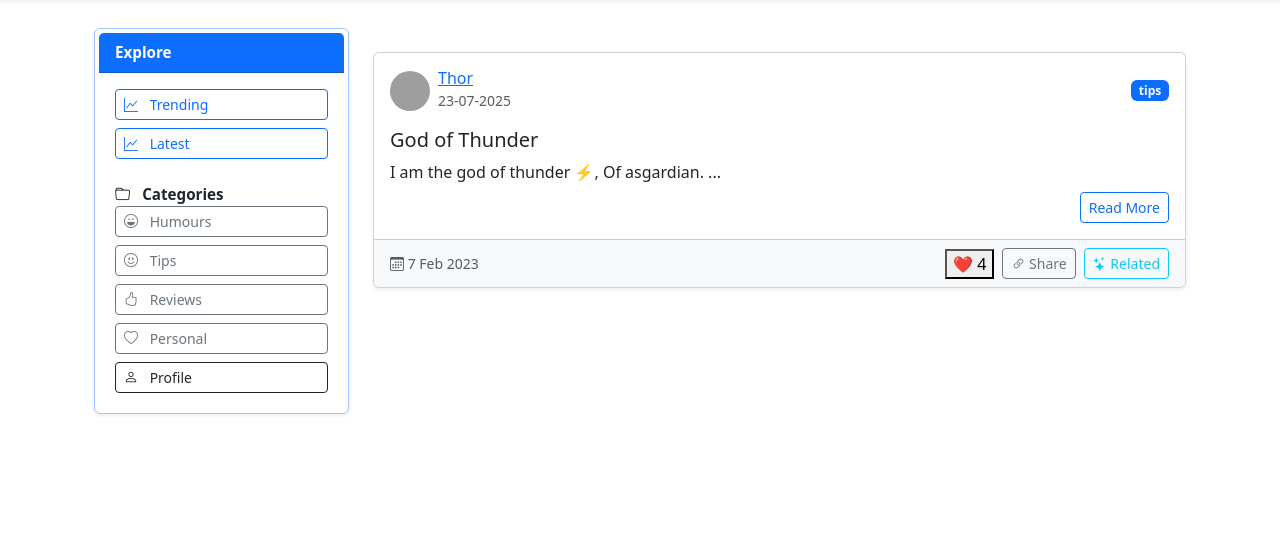
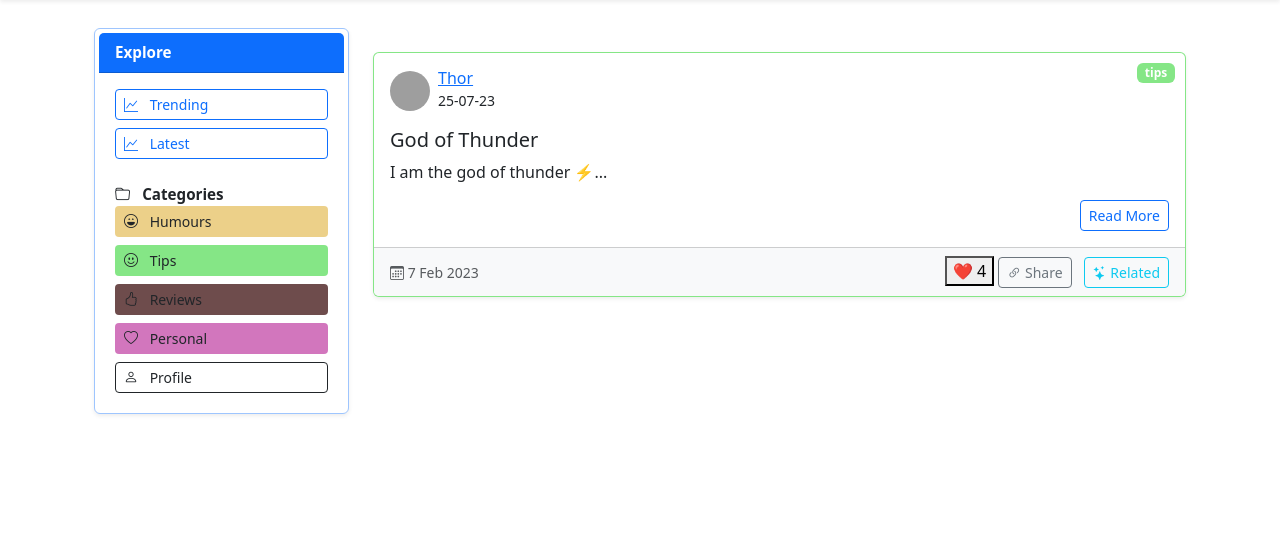
Before and after one commit to pavithapari/StoryCloak, a Flask app: page /tips in a window 1280 px wide. Shown: the part 56-609 px from the top of the page. Run offline with Flask 3, Linux system fonts and the light colour scheme; tables that the repository leaves empty hold one stand-in row (values such as "Sample post"); grey boxes are pictures that could not be loaded.

Commit message:
Added some colour functionality

```diff
--- /dev/null
+++ b/app/templates/_post_card.html
@@ -0,0 +1,55 @@
+<article class="mb-4">
+    <div class="card shadow-sm mb-4 outline-{{ post.tags }}" style="max-width: 100%; position: relative;">
+      <div class="card-body">
+      <span class="badge bg-{{ post.tags }}" style="position: absolute; top: 10px; right: 10px;"> {{ post.tags }} </span>
+    <!-- USER INFO & CATEGORY -->
+    <div class="d-flex align-items-center justify-content-between mb-3">
+      <div class="d-flex align-items-center">
+        <img src="{{ url_for('static', filename=post.author.profile_picture) }}"
+
+             alt="avatar" class="rounded-circle me-2" width="40" height="40">
+        <div>
+          <h6 class="mb-0"><a href="{{ url_for('posts.user_posts', username=post.author.username) }}">{{ post.author.username }}</a></h6>
+          <small>{{ post.date_posted.strftime('%y-%m-%d') }}</small>
+        </div>
+        <br>
+      </div>
+
+    </div>
+
+    <!-- TITLE -->
+    <h5 class="card-title">{{ post.title }}</h5>
+
+    <!-- CONTENT WITH READ MORE -->
+    <div class="card-text" style="max-height: 100px; overflow: hidden; position: relative;">
+      <p class="text-truncate-ellipsis">{{ post.content[0:25] }}...</p>
+      <div class="text-end mt-2">
+        <a href="{{ url_for('posts.readmore', post_id=post.id) }}" class="btn btn-sm btn-outline-primary">
+          Read More
+        </a>
+            </div>
+            </div>
+        </div>
+                  <div class="card-footer d-flex justify-content-between align-items-center bg-light">
+            <small class="text-muted">
+              <i class="bi bi-calendar3"></i> 7 Feb 2023
+            </small>
+            <div>
+            <button class="like-button" data-post-id="{{ post.id }}">
+              ❤️ <span class="like-count">{{ post.likes | length }}</span>
+            </button>
+
+
+              <button class="btn btn-sm btn-outline-secondary me-2">
+                <i class="bi bi-link-45deg"></i> Share
+              </button>
+              <button class="btn btn-sm btn-outline-info">
+                <i class="bi bi-stars"></i> Related
+              </button>
+            </div>
+          </div>
+        </div>
+      </article>
+
+{% block like_script %}
+{% endblock %}
--- a/app/templates/home.html
+++ b/app/templates/home.html
@@ -63,6 +63,30 @@
       font-size: 1.15rem;
     }
   }
+
+.outline-humor     { border-color: #e7c367c6; }
+.outline-tips      { border-color: #62df64c6; }
+.outline-reviews   { border-color: #451919c6; }
+.outline-personal  { border-color: #c54faac6; }
+.outline-none      { border-color: #6c757d; }
+.outline-tech      { border-color: hsl(241, 81%, 25%); }
+
+.bg-humor     { background-color: #e7c367c6; }
+.bg-tips      { background-color: #62df64c6; }
+.bg-reviews   { background-color: #451919c6; }
+.bg-personal  { background-color: #c54faac6; }
+.bg-none      { background-color: #6c757d; }
+.bg-tech      { background-color: hsl(241, 81%, 25%); }
+article[class^="outline-"],
+.card[class^="outline-"] {
+  border-left: 6px solid;
+  padding-left: 1rem;
+  background-color: #fff;
+  border-radius: 5px;
+  box-shadow: 0 2px 6px rgba(0,0,0,0.1);
+  transition: border-color 0.3s ease;
+}
+
 </style>
 
 <!-- Mobile Hamburger Menu -->
@@ -94,18 +118,18 @@
       <strong class="text-dark mt-3 d-block"><i class="bi bi-folder me-2"></i> Categories</strong>
 
       <!-- categories as a tags -->
-      <a href="{{ url_for('posts.humor') }}" class="btn btn-sm btn-outline-secondary w-100 text-start mb-2">
+      <a href="{{ url_for('posts.humor') }}" class="btn btn-sm btn-outline-humor bg-humor w-100 text-start mb-2">
         <i class="bi bi-emoji-laughing me-2"></i> Humours
       </a>
-      <a href="{{ url_for('posts.tips') }}" class="btn btn-sm btn-outline-secondary w-100 text-start mb-2">
+      <a href="{{ url_for('posts.tips') }}" class="btn btn-sm btn-outline-tips bg-tips w-100 text-start mb-2">
         <i class="bi bi-emoji-smile me-2"></i> Tips
       </a>
 
       <!-- categories as buttons -->
-      <a href="{{ url_for('posts.reviews') }}" class="btn btn-sm btn-outline-secondary w-100 text-start mb-2">
+      <a href="{{ url_for('posts.reviews') }}" class="btn btn-sm btn-outline-reviews bg-reviews w-100 text-start mb-2">
         <i class="bi bi-hand-thumbs-up me-2"></i> Reviews
       </a>
-      <a href="{{ url_for('posts.personal') }}" class="btn btn-sm btn-outline-secondary w-100 text-start mb-2">
+      <a href="{{ url_for('posts.personal') }}" class="btn btn-sm btn-outline-personal bg-personal w-100 text-start mb-2">
         <i class="bi bi-heart me-2"></i> Personal
       </a>
 
@@ -143,18 +167,18 @@
       <strong class="text-dark mt-3 d-block"><i class="bi bi-folder me-2"></i> Categories</strong>
 
       <!-- categories as a tags -->
-      <a href="{{ url_for('posts.humor') }}" class="btn btn-sm btn-outline-secondary w-100 text-start mb-2">
+      <a href="{{ url_for('posts.humor') }}" class="btn btn-sm btn-outline-humor bg-humor w-100 text-start mb-2">
         <i class="bi bi-emoji-laughing me-2"></i> Humours
       </a>
-      <a href="{{ url_for('posts.tips') }}" class="btn btn-sm btn-outline-secondary w-100 text-start mb-2">
+      <a href="{{ url_for('posts.tips') }}" class="btn btn-sm btn-outline-tips bg-tips w-100 text-start mb-2">
         <i class="bi bi-emoji-smile me-2"></i> Tips
       </a>
 
       <!-- categories as buttons -->
-      <a href="{{ url_for('posts.reviews') }}" class="btn btn-sm btn-outline-secondary w-100 text-start mb-2 ">
+      <a href="{{ url_for('posts.reviews') }}" class="btn btn-sm btn-outline-reviews bg-reviews w-100 text-start mb-2 ">
         <i class="bi bi-hand-thumbs-up me-2"></i> Reviews
       </a>
-      <a href="{{ url_for('posts.personal') }}" class="btn btn-sm btn-outline-secondary w-100 text-start mb-2">
+      <a href="{{ url_for('posts.personal') }}" class="btn btn-sm btn-outline-personal bg-personal w-100 text-start mb-2">
         <i class="bi bi-heart me-2"></i> Personal
       </a>
 
@@ -171,57 +195,13 @@
     <main class="col-12 col-lg-9 mt-4">
       {% for post in posts %}
       {% set liked = post.likes | selectattr("user_id", "equalto", current_user.id) | list | length > 0 %}
+      {% include "_post_card.html" %}
 
-      <article class="mb-4">
-    <div class="card shadow-sm mb-4" style="max-width: 100%;">
-        <div class="card-body">
+{% block like_script %}
+{% endblock %}
 
-    <!-- USER INFO & CATEGORY -->
-    <div class="d-flex align-items-center justify-content-between mb-3">
-      <div class="d-flex align-items-center">
-      <img src="{{ url_for('static', filename=post.author.profile_picture) }}"
-         alt="avatar" class="rounded-circle me-2" width="40" height="40">
-      <div>
-        <h6 class="mb-0"><a href="{{ url_for('posts.user_posts', username=post.author.username) }}">{{ post.author.username }}</a></h6>
-        <small class="text-muted">{{ post.date_posted.strftime('%d-%m-%Y') }}</small>
-      </div>
-      </div>
-      <span class="badge bg-primary">{{ post.tags }}</span>
-    </div>
 
-    <!-- TITLE -->
-    <h5 class="card-title">{{ post.title }}</h5>
 
-    <!-- CONTENT WITH READ MORE -->
-    <div class="card-text" style="max-height: 100px; overflow: hidden; position: relative;">
-      <div class="card-text" style="max-height: 50em; overflow: hidden; position: relative;">
-        {{ post.content[0:50] }}...
-      </div>
-      <div class="text-end mt-2">
-        <a href="{{ url_for('posts.readmore', post_id=post.id) }}" class="btn btn-sm btn-outline-primary">
-          Read More
-        </a>
-            </div>
-            </div>
-        </div>
-                  <div class="card-footer d-flex justify-content-between align-items-center bg-light">
-            <small class="text-muted">
-              <i class="bi bi-calendar3"></i> 7 Feb 2023
-            </small>
-            <div class="d-flex align-items-center ">
-              <button class="like-button me-2" data-toggle="tooltip" data-placement="bottom" title="Like the post" data-post-id="{{ post.id }}">
-                ❤️ <span class="like-count">{{ post.likes|length }}</span>
-              </button>
-              <button class="btn btn-sm btn-outline-secondary me-2">
-                <i class="bi bi-link-45deg"></i> Share
-              </button>
-              <button class="btn btn-sm btn-outline-info">
-                <i class="bi bi-stars"></i> Related
-              </button>
-            </div>
-          </div>
-        </div>
-      </article>
       {% endfor %}
     </main>
 
```
Also changed, not shown: app/templates/profile.html (+8 -49 lines), app/templates/user_posts.html (+11 -50 lines), instance/app.db (added), 1 other file.
